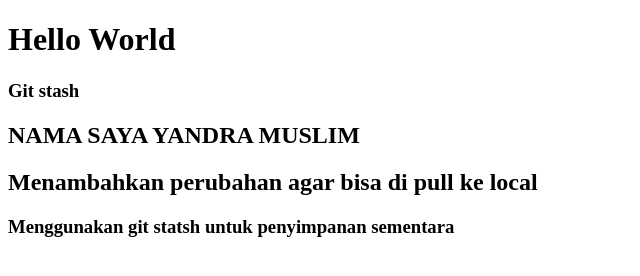
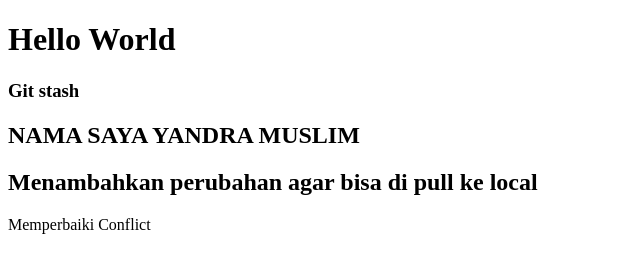
Before and after one commit to 01011001andra/task-github, a plain HTML site: page index.html in a window 1280 px wide. Shown: the whole page, without its empty margins (0-640 px from the left). Drawn offline with Linux system fonts and the light colour scheme.

Commit message:
git conflict

```diff
--- a/index.html
+++ b/index.html
@@ -11,6 +11,6 @@
     <h3>Git stash</h3>
     <h2>NAMA SAYA YANDRA MUSLIM</h2>
     <h2>Menambahkan perubahan agar bisa di pull ke local</h2>
-    <h3>Menggunakan git statsh untuk penyimpanan sementara</h3>
+    <p>Memperbaiki Conflict</p>
   </body>
 </html>
```
